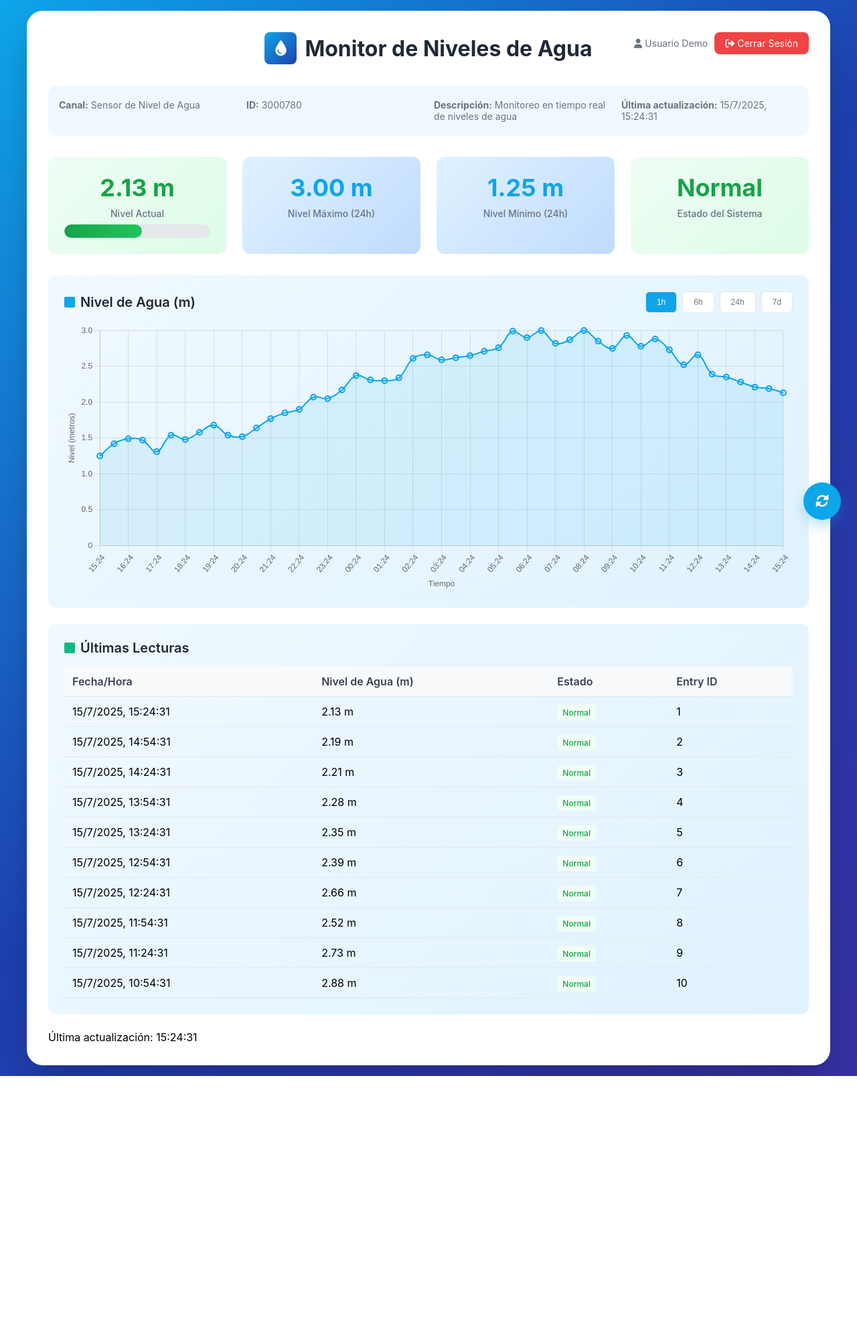
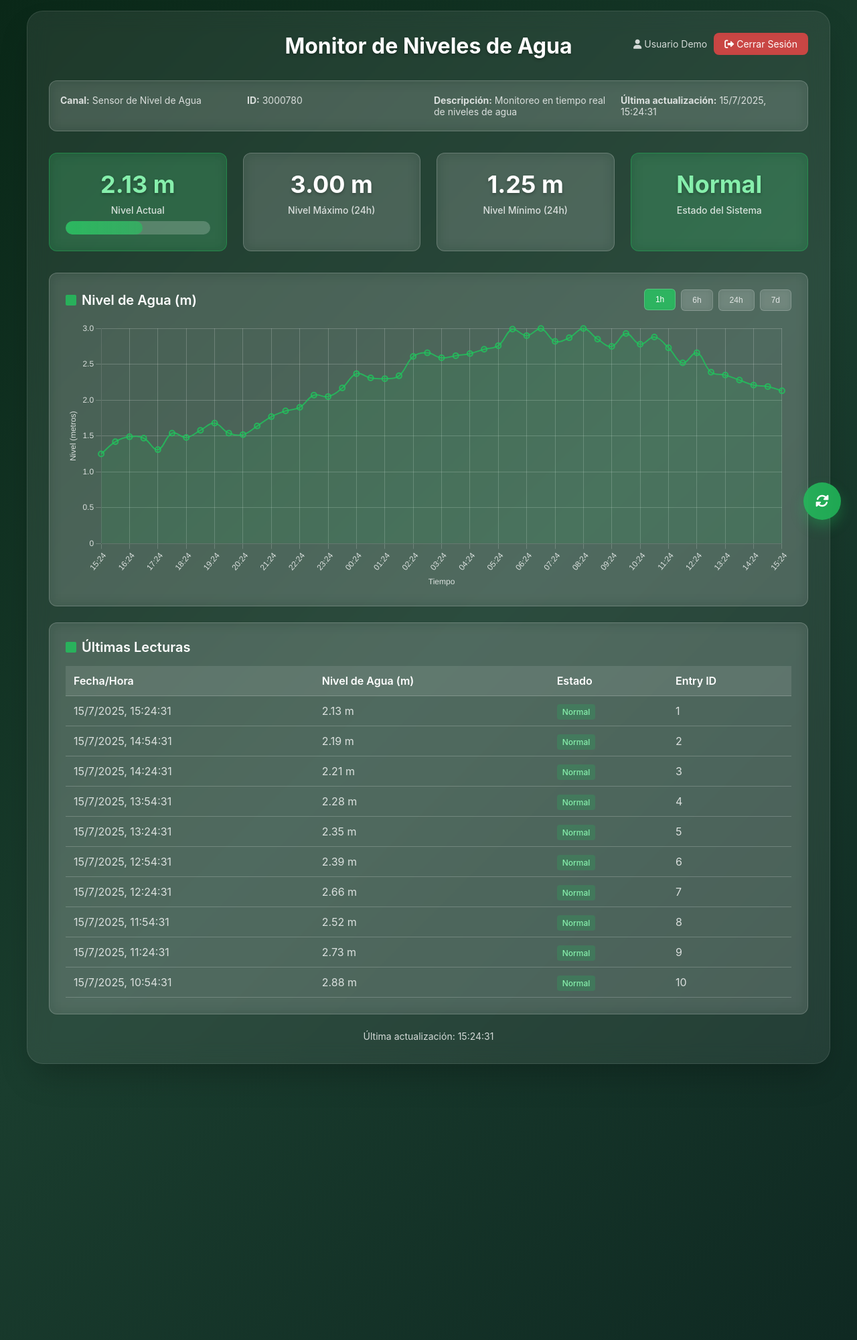
Before and after one commit to mxnueh/technova-system, a Flask app: page /dashboard in a window 1280 px wide. Shown: the whole page at 67% size. Before the commit the page ends 1606 px from the top, so only its background shows below. Run offline with Flask 3, Linux system fonts and the light colour scheme; the visitor is signed in with stand-in values (Sample User, id 1); data that the repository does not hold is empty.

Commit message:
Haciendo cambios en dashboard

```diff
--- a/templates/dashboard.html
+++ b/templates/dashboard.html
@@ -3,7 +3,8 @@
 <head>
     <meta charset="UTF-8">
     <meta name="viewport" content="width=device-width, initial-scale=1.0">
-    <title>ThingSpeak Dashboard - Monitor de Niveles de Agua</title>
+    <title>Floppy Dashboard</title>
+    <link rel="icon" href="{{ url_for('static', filename='tech.jpg') }}" type="image/jpg">
     <link href="https://cdnjs.cloudflare.com/ajax/libs/font-awesome/6.0.0/css/all.min.css" rel="stylesheet">
     <script src="https://cdnjs.cloudflare.com/ajax/libs/Chart.js/3.9.1/chart.min.js"></script>
     <style>
@@ -15,13 +16,17 @@
 
         body {
             font-family: -apple-system, BlinkMacSystemFont, 'Segoe UI', Roboto, sans-serif;
-            background: linear-gradient(135deg, #0ea5e9 0%, #1e40af 50%, #3730a3 100%);
-            min-height: 100vh;
+            height: 100vh;
+            background: linear-gradient(135deg, #0a2818 0%, #1a3d2e 50%, #0f2922 100%);
+            position: relative;
+            min-height: 250vh;
             padding: 16px;
         }
 
         .container {
-            background: white;
+            background: rgba(255, 255, 255, 0.08);
+            backdrop-filter: blur(15px);
+            border: 1px solid rgba(255, 255, 255, 0.1);
             border-radius: 24px;
             box-shadow: 0 25px 50px -12px rgba(0, 0, 0, 0.25);
             padding: 32px;
@@ -45,24 +50,26 @@
         }
 
         .username {
-            color: #6b7280;
+            color: rgba(255, 255, 255, 0.8);
             font-size: 14px;
         }
 
         .logout-btn {
-            background: #ef4444;
+            background: rgba(239, 68, 68, 0.8);
             color: white;
             border: none;
             padding: 8px 16px;
             border-radius: 8px;
             cursor: pointer;
             font-size: 14px;
-            transition: background 0.2s ease;
+            transition: all 0.2s ease;
             text-decoration: none;
+            backdrop-filter: blur(5px);
         }
 
         .logout-btn:hover {
-            background: #dc2626;
+            background: rgba(220, 38, 38, 0.9);
+            transform: translateY(-1px);
         }
 
         .logo-container {
@@ -75,7 +82,8 @@
         .logo {
             width: 48px;
             height: 48px;
-            background: linear-gradient(135deg, #0ea5e9, #1e40af);
+            background: rgba(34, 197, 94, 0.8);
+            backdrop-filter: blur(5px);
             border-radius: 8px;
             display: flex;
             align-items: center;
@@ -91,8 +99,9 @@
         .title {
             font-size: 32px;
             font-weight: bold;
-            color: #1f2937;
+            color: white;
             margin: 0;
+            text-shadow: 0 2px 4px rgba(0, 0, 0, 0.3);
         }
 
         .channel-info {
@@ -101,12 +110,14 @@
             gap: 16px;
             margin-top: 16px;
             padding: 16px;
-            background: #f0f9ff;
+            background: rgba(255, 255, 255, 0.1);
+            backdrop-filter: blur(10px);
+            border: 1px solid rgba(255, 255, 255, 0.2);
             border-radius: 12px;
         }
 
         .channel-info p {
-            color: #6b7280;
+            color: rgba(255, 255, 255, 0.8);
             font-size: 14px;
             margin: 4px 0;
         }
@@ -120,56 +131,65 @@
         }
 
         .stat-card {
-            background: linear-gradient(135deg, #e0f2fe, #bfdbfe);
+            background: rgba(255, 255, 255, 0.1);
+            backdrop-filter: blur(10px);
+            border: 1px solid rgba(255, 255, 255, 0.2);
             border-radius: 12px;
             padding: 24px;
             text-align: center;
-            transition: transform 0.2s ease;
+            transition: all 0.3s ease;
         }
 
         .stat-card:hover {
             transform: translateY(-2px);
+            background: rgba(255, 255, 255, 0.15);
         }
 
         .stat-card.critical {
-            background: linear-gradient(135deg, #fef2f2, #fee2e2);
+            background: rgba(239, 68, 68, 0.2);
+            border-color: rgba(239, 68, 68, 0.4);
         }
 
         .stat-card.warning {
-            background: linear-gradient(135deg, #fefce8, #fef3c7);
+            background: rgba(245, 158, 11, 0.2);
+            border-color: rgba(245, 158, 11, 0.4);
         }
 
         .stat-card.normal {
-            background: linear-gradient(135deg, #f0fdf4, #dcfce7);
+            background: rgba(34, 197, 94, 0.2);
+            border-color: rgba(34, 197, 94, 0.4);
         }
 
         .stat-value {
             font-size: 36px;
             font-weight: bold;
-            color: #0ea5e9;
+            color: white;
             margin-bottom: 8px;
+            text-shadow: 0 2px 4px rgba(0, 0, 0, 0.3);
         }
 
         .stat-value.critical {
-            color: #dc2626;
+            color: #fca5a5;
         }
 
         .stat-value.warning {
-            color: #d97706;
+            color: #fcd34d;
         }
 
         .stat-value.normal {
-            color: #16a34a;
+            color: #86efac;
         }
 
         .stat-label {
             font-size: 14px;
-            color: #6b7280;
+            color: rgba(255, 255, 255, 0.8);
             font-weight: 500;
         }
 
         .chart-section {
-            background: linear-gradient(135deg, #f0f9ff, #e0f2fe);
+            background: rgba(255, 255, 255, 0.1);
+            backdrop-filter: blur(10px);
+            border: 1px solid rgba(255, 255, 255, 0.2);
             border-radius: 12px;
             padding: 24px;
             margin-bottom: 24px;
@@ -190,7 +210,7 @@
         .chart-indicator {
             width: 16px;
             height: 16px;
-            background: #0ea5e9;
+            background: rgba(34, 197, 94, 0.8);
             border-radius: 2px;
             margin-right: 8px;
         }
@@ -198,7 +218,7 @@
         .chart-title {
             font-size: 20px;
             font-weight: 600;
-            color: #1f2937;
+            color: white;
             margin: 0;
         }
 
@@ -214,14 +234,16 @@
             cursor: pointer;
             font-size: 12px;
             transition: all 0.2s ease;
-            background: white;
-            color: #6b7280;
-            border: 1px solid #e5e7eb;
+            background: rgba(255, 255, 255, 0.1);
+            color: rgba(255, 255, 255, 0.8);
+            border: 1px solid rgba(255, 255, 255, 0.2);
+            backdrop-filter: blur(5px);
         }
 
         .chart-btn:hover, .chart-btn.active {
-            background: #0ea5e9;
+            background: rgba(34, 197, 94, 0.8);
             color: white;
+            transform: translateY(-1px);
         }
 
         .chart-container {
@@ -290,24 +311,28 @@
         .data-table td {
             padding: 12px;
             text-align: left;
-            border-bottom: 1px solid #e5e7eb;
+            border-bottom: 1px solid rgba(255, 255, 255, 0.2);
         }
 
         .data-table th {
-            background: #f9fafb;
+            background: rgba(255, 255, 255, 0.1);
             font-weight: 600;
-            color: #374151;
+            color: white;
+        }
+
+        .data-table td {
+            color: rgba(255, 255, 255, 0.8);
         }
 
         .data-table tr:hover {
-            background: #f0f9ff;
+            background: rgba(255, 255, 255, 0.1);
         }
 
         .refresh-btn {
             position: fixed;
             bottom: 24px;
             right: 24px;
-            background: #0ea5e9;
+            background: rgba(34, 197, 94, 0.8);
             color: white;
             border: none;
             border-radius: 50%;
@@ -315,19 +340,20 @@
             height: 56px;
             font-size: 20px;
             cursor: pointer;
-            box-shadow: 0 10px 20px rgba(14, 165, 233, 0.3);
+            box-shadow: 0 10px 20px rgba(34, 197, 94, 0.3);
             transition: all 0.2s ease;
+            backdrop-filter: blur(10px);
         }
 
         .refresh-btn:hover {
-            background: #0284c7;
+            background: rgba(34, 197, 94, 0.9);
             transform: scale(1.1);
         }
 
         .water-level-indicator {
             width: 100%;
             height: 20px;
-            background: #e5e7eb;
+            background: rgba(255, 255, 255, 0.2);
             border-radius: 10px;
             overflow: hidden;
             margin-top: 8px;
@@ -335,21 +361,51 @@
 
         .water-level-fill {
             height: 100%;
-            background: linear-gradient(90deg, #0ea5e9, #06b6d4);
+            background: linear-gradient(90deg, rgba(34, 197, 94, 0.8), rgba(34, 197, 94, 0.6));
             transition: width 0.5s ease;
             border-radius: 10px;
         }
 
         .water-level-fill.critical {
-            background: linear-gradient(90deg, #dc2626, #ef4444);
+            background: linear-gradient(90deg, rgba(239, 68, 68, 0.8), rgba(239, 68, 68, 0.6));
         }
 
         .water-level-fill.warning {
-            background: linear-gradient(90deg, #d97706, #f59e0b);
+            background: linear-gradient(90deg, rgba(245, 158, 11, 0.8), rgba(245, 158, 11, 0.6));
         }
 
         .water-level-fill.normal {
-            background: linear-gradient(90deg, #16a34a, #22c55e);
+            background: linear-gradient(90deg, rgba(34, 197, 94, 0.8), rgba(34, 197, 94, 0.6));
+        }
+
+        .status-badge {
+            padding: 4px 8px;
+            border-radius: 4px;
+            font-size: 12px;
+            font-weight: 500;
+            backdrop-filter: blur(5px);
+        }
+
+        .status-badge.critical {
+            background: rgba(239, 68, 68, 0.2);
+            color: #fca5a5;
+        }
+
+        .status-badge.warning {
+            background: rgba(245, 158, 11, 0.2);
+            color: #fcd34d;
+        }
+
+        .status-badge.normal {
+            background: rgba(34, 197, 94, 0.2);
+            color: #86efac;
+        }
+
+        .access-status p {
+            color: rgba(255, 255, 255, 0.8);
+            font-size: 14px;
+            text-align: center;
+            margin-top: 16px;
         }
 
         @media (max-width: 768px) {
@@ -403,9 +459,6 @@
             </div>
 
             <div class="logo-container">
-                <div class="logo">
-                    <i class="fas fa-tint"></i>
-                </div>
                 <h1 class="title">Monitor de Niveles de Agua</h1>
             </div>
         </div>
@@ -450,14 +503,14 @@
         <!-- Loading Indicator -->
         <div class="loading" id="loadingIndicator">
             <div class="spinner"></div>
-            <p>Cargando datos de ThingSpeak...</p>
+            <p style="color: rgba(255, 255, 255, 0.8);">Cargando datos de ThingSpeak...</p>
         </div>
 
         <!-- Water Level Chart -->
         <div class="chart-section">
             <div class="chart-header">
                 <div class="chart-title-wrapper">
-                    <div class="chart-indicator" style="background: #0ea5e9;"></div>
+                    <div class="chart-indicator" style="background: rgba(34, 197, 94, 0.8);"></div>
                     <h3 class="chart-title">Nivel de Agua (m)</h3>
                 </div>
                 <div class="chart-controls">
@@ -476,7 +529,7 @@
         <div class="chart-section">
             <div class="chart-header">
                 <div class="chart-title-wrapper">
-                    <div class="chart-indicator" style="background: #10b981;"></div>
+                    <div class="chart-indicator" style="background: rgba(34, 197, 94, 0.8);"></div>
                     <h3 class="chart-title">Últimas Lecturas</h3>
                 </div>
             </div>
@@ -540,8 +593,8 @@
                     datasets: [{
                         label: 'Nivel de Agua (m)',
                         data: [],
-                        borderColor: '#0ea5e9',
-                        backgroundColor: 'rgba(14, 165, 233, 0.1)',
+                        borderColor: 'rgba(34, 197, 94, 0.8)',
+                        backgroundColor: 'rgba(34, 197, 94, 0.1)',
                         borderWidth: 2,
                         fill: true,
                         tension: 0.4,
@@ -562,19 +615,27 @@
                             beginAtZero: true,
                             title: {
                                 display: true,
-                                text: 'Nivel (metros)'
+                                text: 'Nivel (metros)',
+                                color: 'rgba(255, 255, 255, 0.8)'
                             },
                             grid: {
-                                color: 'rgba(0, 0, 0, 0.1)'
+                                color: 'rgba(255, 255, 255, 0.2)'
+                            },
+                            ticks: {
+                                color: 'rgba(255, 255, 255, 0.8)'
                             }
                         },
                         x: {
                             title: {
                                 display: true,
-                                text: 'Tiempo'
+                                text: 'Tiempo',
+                                color: 'rgba(255, 255, 255, 0.8)'
                             },
                             grid: {
-                                color: 'rgba(0, 0, 0, 0.1)'
+                                color: 'rgba(255, 255, 255, 0.2)'
+                            },
+                            ticks: {
+                                color: 'rgba(255, 255, 255, 0.8)'
                             }
                         }
                     }
@@ -858,29 +919,3 @@
             }
         }
     </script>
-
-    <style>
-        .status-badge {
-            padding: 4px 8px;
-            border-radius: 4px;
-            font-size: 12px;
-            font-weight: 500;
-        }
-
-        .status-badge.critical {
-            background: #fef2f2;
-            color: #dc2626;
-        }
-
-        .status-badge.warning {
-            background: #fefce8;
-            color: #d97706;
-        }
-
-        .status-badge.normal {
-            background: #f0fdf4;
-            color: #16a34a;
-        }
-    </style>
-</body>
-</html>
```
Also changed, not shown: other parts of templates/dashboard.html (+10 -11 lines).
